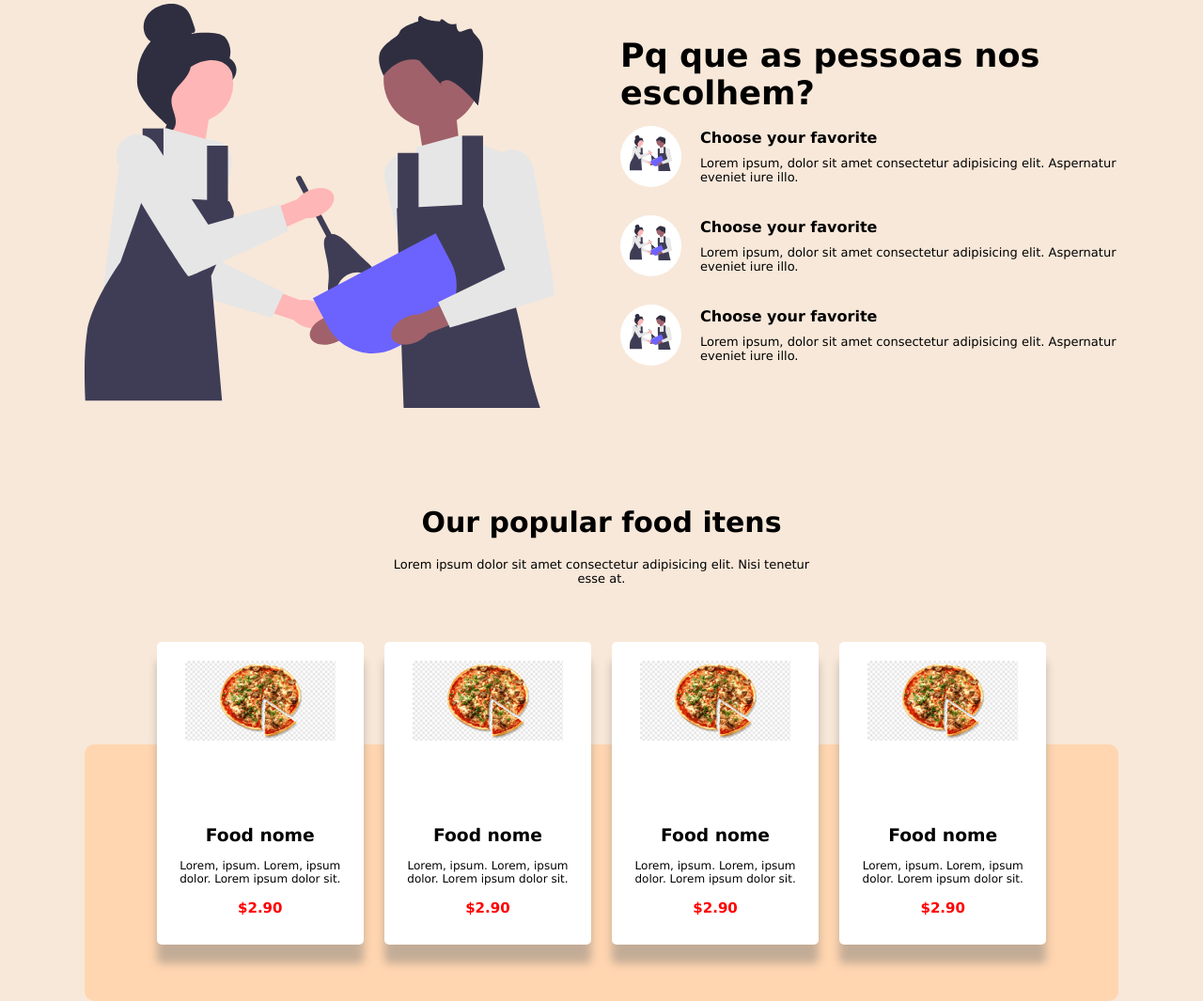
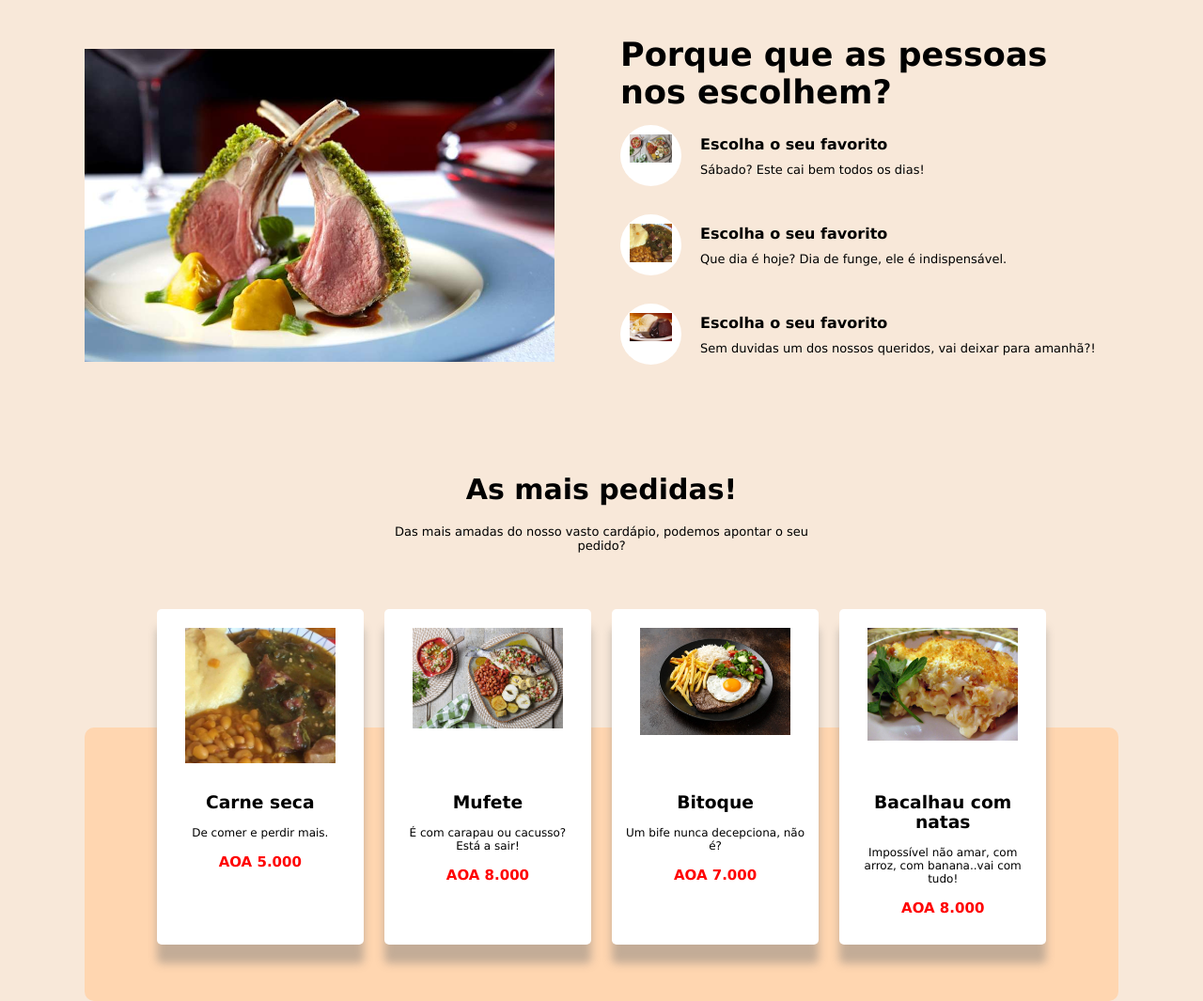
Before and after one commit to RAMENDES22/Proj-Final, a plain HTML site: page index.html in a window 1280 px wide. Shown: the part 1005-2070 px from the top of the page at 94% size. Drawn offline with Linux system fonts and the light colour scheme.

Commit message:
atulização

```diff
--- a/index.html
+++ b/index.html
@@ -43,13 +43,13 @@
                         <li>Home</li>
                     </a>
                     <a href="">
-                        <li>About</li>
+                        <li>Sobre</li>
                     </a>
                     <a href="">
-                        <li>Food Menu</li>
+                        <li>Menu</li>
                     </a>
                     <a href="">
-                        <li>Book <table></table></li>
+                        <li>Reservar Mesa</li>
                     </a>
                 </ul>
             </div>
@@ -68,15 +68,15 @@
          </a>
 
          <a href="#">
-            <li>About</li>
+            <li>Sobre</li>
           </a>
 
           <a href="#">
-            <li>Food Menu</li>
+            <li>Menu</li>
           </a>
 
           <a href="#">
-            <li>Book table</li>
+            <li>Reservar Mesa</li>
           </a>
         </ul>
     </div>
@@ -110,7 +110,7 @@
 <div class="main_slide">
 <div>
     <h1>Aprecie<span> a boa gastronomia</span> todos os dias.</h1>
-    <p>Lorem ipsum dolor sit, amet consectetur adipisicing elit. Autem perspiciatis cum illo quo. Eveniet repellendus debitis vero ea harum quos corporis laboriosam magni iste, voluptate, fugit dolorum libero quae iure?</p>
+    <p>Para ser feliz e ter confiança em si mesmo, é preciso comer bem, saborear, provar e degustar pratos de prestígio e delicados.</p>
 
 <button class="red_btn">Visite agora<i class="fa-solid fa-arrow-right-long"></i></button>
 </div>
@@ -121,65 +121,65 @@
 <div class="food-items">
     <div class="item">
        <div>
-        <img src="img/chef.svg" alt="food item">
+        <img src="img/bacalhau.jpg" alt="food item">
        </div>
-       <h3>Food name</h3>
-       <p>Lorem ipsum dolor sit, amet consectetur adipisicing elit. Blanditiis, quibusdam?</p>
+       <h3>Bacalhau com natas</h3>
+       <p>é uma receita clássica da culinária portuguesa e é uma das mais adoradas formas de servir bacalhau, cremoso e saboroso.</p>
        <button class="white_btn">See Menu</button>
     </div>
     <div class="item">
         <div>
-         <img src="img/chef.svg" alt="food item">
+         <img src="img/bitoque.jpg" alt="food item">
         </div>
-        <h3>Food name</h3>
-        <p>Lorem ipsum dolor sit, amet consectetur adipisicing elit. Blanditiis, quibusdam?</p>
+        <h3>Bitoque</h3>
+        <p>Bife grelhado ou frito, geralmente acompanhado de batatas fritas, ovo estrelado, arroz e salada.</p>
         <button class="red_btn">See Menu</button>
      </div>
      <div class="item">
         <div>
-         <img src="img/chef.svg" alt="food item">
+         <img src="img/bacalhau à bras.jpg" alt="food item">
         </div>
-        <h3>Food name</h3>
-        <p>Lorem ipsum dolor sit, amet consectetur adipisicing elit. Blanditiis, quibusdam?</p>
+        <h3>Bacalhau à bràs</h3>
+        <p>é um típico prato português,sendo um dos pratos mais populares confeccionados este peixe que todos amamos.</p>
         <button class="white_btn">See Menu</button>
      </div>
 </div>
 
 <div class="main_slide2">
 <div class="fooding">
-    <img src="img/cooking.svg" alt="">
+    <img src="img/bufalo.jpeg" alt="">
 </div>
 
 <div class="question">
     <div>
-        <h2>Pq que as pessoas nos escolhem?</h2>
+        <h2>Porque que as pessoas nos escolhem?</h2>
     </div>
     <div>
        <div class="q-ans">
         <div>
-            <img src="img/cooking.svg" alt="">
+            <img src="img/Mufete.jpg" alt="">
         </div>
         <div>
-           <h4>Choose your favorite</h4>
-           <p>Lorem ipsum, dolor sit amet consectetur adipisicing elit. Aspernatur eveniet iure illo.</p>
+           <h4>Escolha o seu favorito</h4>
+           <p>Sábado? Este cai bem todos os dias!</p>
         </div>
        </div>
        <div class="q-ans">
         <div>
-            <img src="img/cooking.svg" alt="">
+            <img src="img/carne seca.jpg" alt="">
         </div>
         <div>
-           <h4>Choose your favorite</h4>
-           <p>Lorem ipsum, dolor sit amet consectetur adipisicing elit. Aspernatur eveniet iure illo.</p>
+           <h4>Escolha o seu favorito</h4>
+           <p>Que dia é hoje? Dia de funge, ele é indispensável.</p>
         </div>
        </div>
        <div class="q-ans">
         <div>
-            <img src="img/cooking.svg" alt="">
+            <img src="img/petit-gateau.jpg" alt="">
         </div>
         <div>
-           <h4>Choose your favorite</h4>
-           <p>Lorem ipsum, dolor sit amet consectetur adipisicing elit. Aspernatur eveniet iure illo.</p>
+           <h4>Escolha o seu favorito</h4>
+           <p>Sem duvidas um dos nossos queridos, vai deixar para amanhã?!</p>
         </div>
        </div>
     </div>
@@ -188,41 +188,41 @@
 
  <div class="main_slide3">
     <div class="fav-head">
-        <h3>Our popular food itens</h3>
-        <p>Lorem ipsum dolor sit amet consectetur adipisicing elit. Nisi tenetur esse at.</p>
+        <h3>As mais pedidas!</h3>
+        <p>Das mais amadas do nosso vasto cardápio, podemos apontar o seu pedido?</p>
     </div>
     <div class="fav-food">
       <div class="item">
         <div>
-          <img src="img/food.2.png" alt="">
+          <img src="img/carne seca.jpg" alt="">
         </div>
-        <h3>Food nome</h3>
-        <p>Lorem, ipsum. Lorem, ipsum dolor. Lorem ipsum dolor sit.</p>
-        <p class="fav-price">$2.90</p>
+        <h3>Carne seca</h3>
+        <p>De comer e perdir mais.</p>
+        <p class="fav-price">AOA 5.000</p>
       </div>
       <div class="item">
         <div>
-          <img src="img/food.2.png" alt="">
+          <img src="img/Mufete.jpg" alt="">
         </div>
-        <h3>Food nome</h3>
-        <p>Lorem, ipsum. Lorem, ipsum dolor. Lorem ipsum dolor sit.</p>
-        <p class="fav-price">$2.90</p>
+        <h3>Mufete</h3>
+        <p>É com carapau ou cacusso? Está a sair!</p>
+        <p class="fav-price">AOA 8.000</p>
       </div>
       <div class="item">
         <div>
-          <img src="img/food.2.png" alt="">
+          <img src="img/bitoque.jpg" alt="">
         </div>
-        <h3>Food nome</h3>
-        <p>Lorem, ipsum. Lorem, ipsum dolor. Lorem ipsum dolor sit.</p>
-        <p class="fav-price">$2.90</p>
+        <h3>Bitoque</h3>
+        <p>Um bife nunca decepciona, não é?</p>
+        <p class="fav-price">AOA 7.000</p>
       </div>
       <div class="item">
         <div>
-          <img src="img/food.2.png" alt="">
+          <img src="img/bacalhau.jpg" alt="">
         </div>
-        <h3>Food nome</h3>
-        <p>Lorem, ipsum. Lorem, ipsum dolor. Lorem ipsum dolor sit.</p>
-        <p class="fav-price">$2.90</p>
+        <h3>Bacalhau com natas</h3>
+        <p>Impossível não amar, com arroz, com banana..vai com tudo!</p>
+        <p class="fav-price">AOA 8.000</p>
       </div>
     </div>
     <div class="dsgn"></div>
```
Also changed, not shown: img/Mufete.jpg (added), img/bacalhau à bras.jpg (added), img/bacalhau.jpg (added), img/bitoque.jpg (added), img/bufalo.jpeg (added), img/cake.webp (added), img/carne seca.jpg (added), img/chef.svg (deleted), img/cooking.svg (deleted), img/food.2.png (deleted), img/logo.1.jpg, img/petit-gateau.jpg (added).
